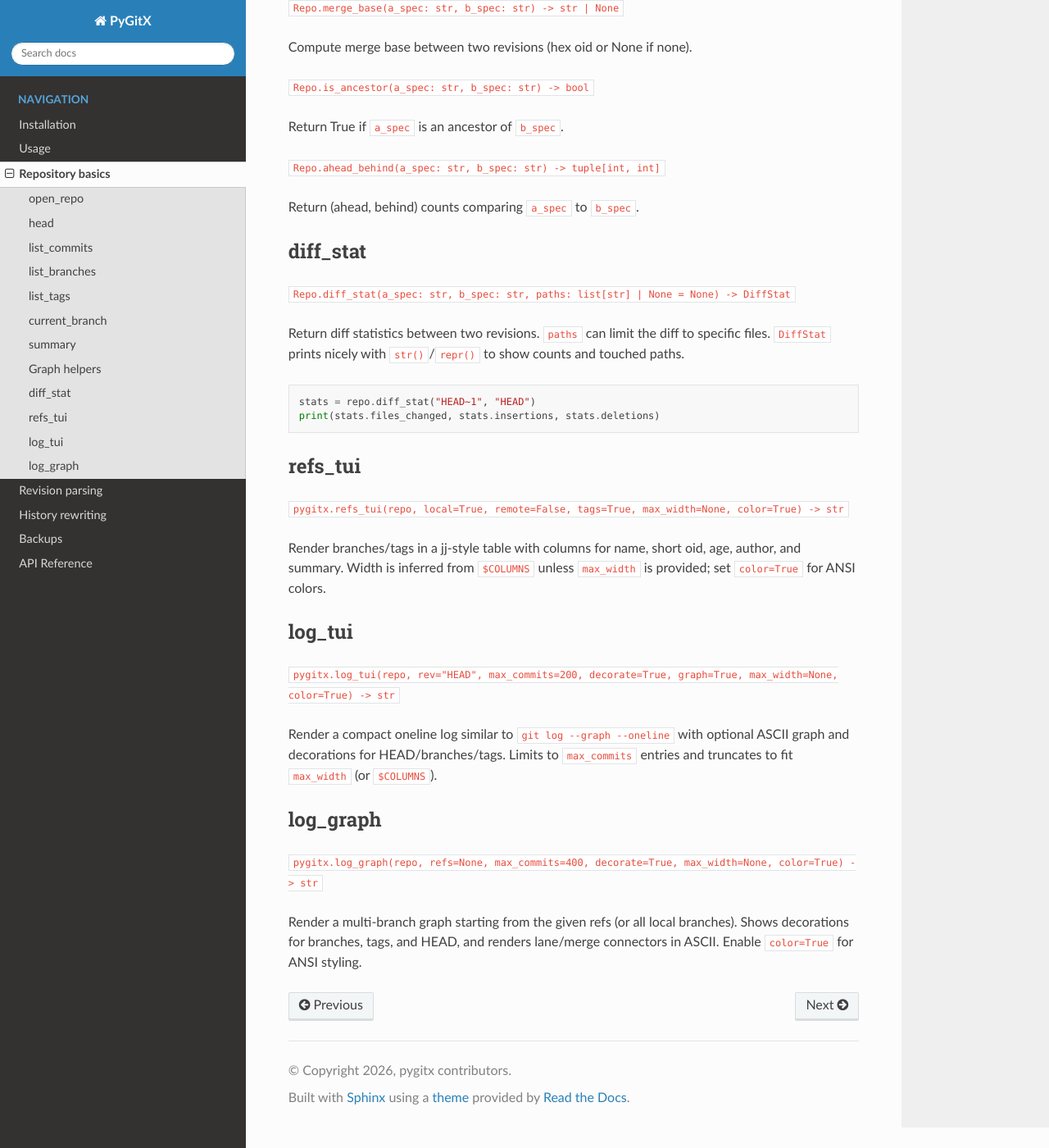
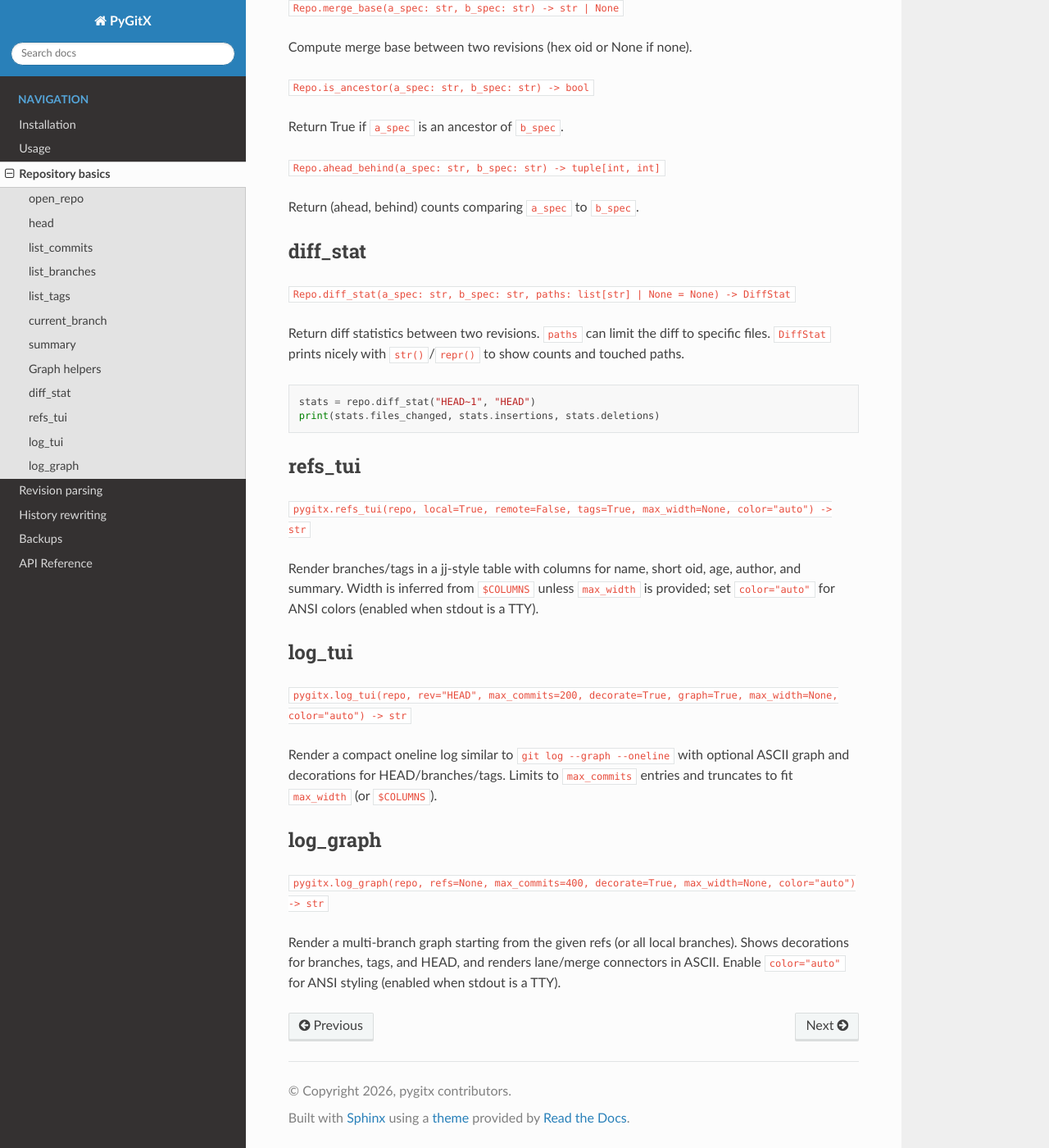
Before and after one commit to zangjiucheng/pygitx, a Sphinx documentation site: the page built from docs/repository.rst, in a window 1280 px wide and 1400 px high, scrolled down 1604 px. Shown: the whole window at 82% size. Built offline with Sphinx 7.4.7 and the Read the Docs theme 3.1.0, drawn with Linux system fonts in a browser that asks for light colours.

Commit message:
Fix type stubs, documentation, and test issues
Co-authored-by: zangjiucheng <56462380+zangjiucheng@users.noreply.github.com>

```diff
--- a/docs/repository.rst
+++ b/docs/repository.rst
@@ -88,18 +88,18 @@ Return diff statistics between two revisions. ``paths`` can limit the diff to sp
 
 refs_tui
 --------
-``pygitx.refs_tui(repo, local=True, remote=False, tags=True, max_width=None, color=True) -> str``
+``pygitx.refs_tui(repo, local=True, remote=False, tags=True, max_width=None, color="auto") -> str``
 
-Render branches/tags in a jj-style table with columns for name, short oid, age, author, and summary. Width is inferred from ``$COLUMNS`` unless ``max_width`` is provided; set ``color=True`` for ANSI colors.
+Render branches/tags in a jj-style table with columns for name, short oid, age, author, and summary. Width is inferred from ``$COLUMNS`` unless ``max_width`` is provided; set ``color="auto"`` for ANSI colors (enabled when stdout is a TTY).
 
 log_tui
 -------
-``pygitx.log_tui(repo, rev="HEAD", max_commits=200, decorate=True, graph=True, max_width=None, color=True) -> str``
+``pygitx.log_tui(repo, rev="HEAD", max_commits=200, decorate=True, graph=True, max_width=None, color="auto") -> str``
 
 Render a compact oneline log similar to ``git log --graph --oneline`` with optional ASCII graph and decorations for HEAD/branches/tags. Limits to ``max_commits`` entries and truncates to fit ``max_width`` (or ``$COLUMNS``).
 
 log_graph
 ---------
-``pygitx.log_graph(repo, refs=None, max_commits=400, decorate=True, max_width=None, color=True) -> str``
+``pygitx.log_graph(repo, refs=None, max_commits=400, decorate=True, max_width=None, color="auto") -> str``
 
-Render a multi-branch graph starting from the given refs (or all local branches). Shows decorations for branches, tags, and HEAD, and renders lane/merge connectors in ASCII. Enable ``color=True`` for ANSI styling.
+Render a multi-branch graph starting from the given refs (or all local branches). Shows decorations for branches, tags, and HEAD, and renders lane/merge connectors in ASCII. Enable ``color="auto"`` for ANSI styling (enabled when stdout is a TTY).
```
Also changed, not shown: docs/api.rst (+4 -3 lines), 2 other files.
